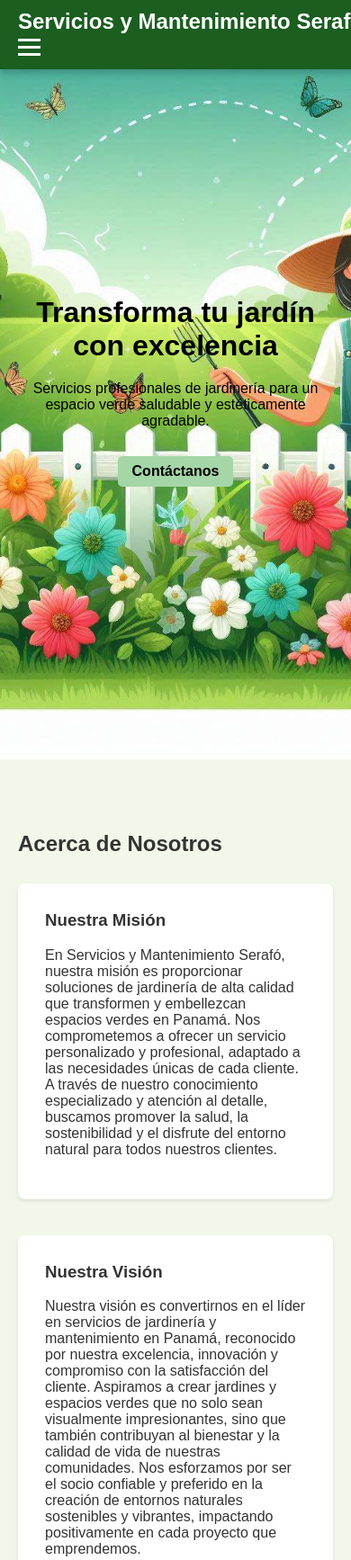
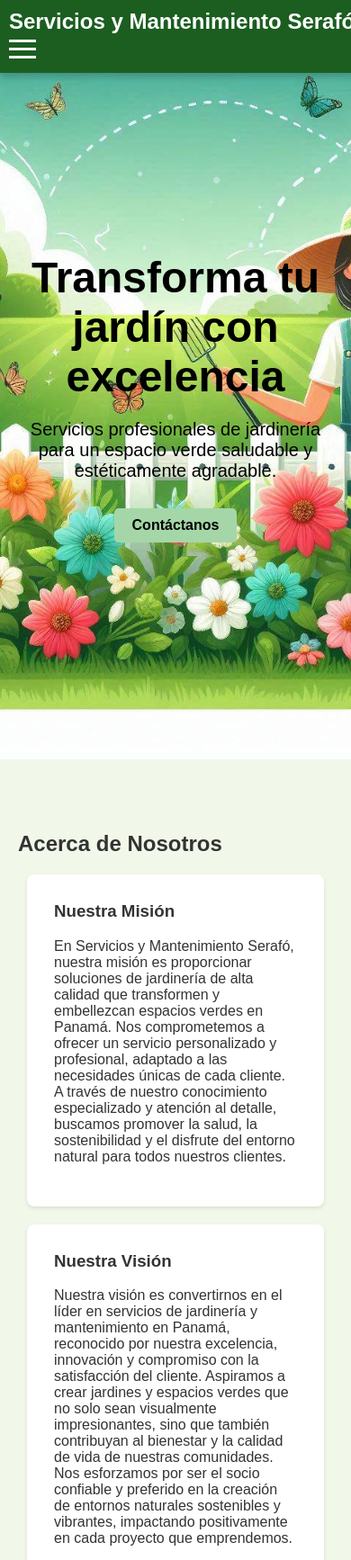
Before and after one commit to isaias2210/serviserafo, a plain HTML site: page index.html in a window 390 px wide. Shown: the top 1734 px of the page at 90% size. Drawn offline with Linux system fonts and the light colour scheme.

Commit message:
styles.css

```diff
--- a/styles.css
+++ b/styles.css
@@ -22,11 +22,12 @@ header {
     align-items: center;
     z-index: 1000;
     box-shadow: 0 4px 8px rgba(0, 0, 0, 0.2);
+    transition: padding 0.3s ease;
 }
 
 header h1 {
     margin: 0;
-    font-size: 2rem;
+    font-size: 1.8rem;
 }
 
 .menu-toggle {
@@ -338,6 +339,12 @@ footer {
 
 /* Menú para dispositivos móviles */
 @media (max-width: 767px) {
+    header {
+        padding: 10px;
+        flex-direction: column;
+        align-items: flex-start;
+    }
+
     header h1 {
         font-size: 1.5rem;
     }
@@ -347,22 +354,25 @@ footer {
     }
 
     .menu-icon {
+        display: block;
+        width: 30px;
+        height: 3px;
         background-color: #fff;
-        display: block;
+        margin: 6px auto;
     }
 
     header nav {
         display: none;
-        position: absolute;
-        top: 70px;
-        left: 0;
         width: 100%;
-        background-color: #1b5e20; /* Dark Green */
-        box-shadow: 0 4px 8px rgba(0, 0, 0, 0.2);
         flex-direction: column;
         align-items: center;
+        background-color: #1b5e20; /* Dark Green */
         padding: 20px;
+        position: absolute;
+        top: 60px;
+        left: 0;
         z-index: 1000;
+        box-shadow: 0 4px 8px rgba(0, 0, 0, 0.2);
     }
 
     header nav.active {
@@ -372,39 +382,12 @@ footer {
     header nav ul {
         flex-direction: column;
         gap: 10px;
+        width: 100%;
+        text-align: center;
     }
 
-    .hero h2 {
-        font-size: 2rem;
-    }
-
-    .hero p {
-        font-size: 1rem;
-    }
-
-    .cta-button {
-        padding: 8px 16px;
-    }
-
-    .about-content,
-    .services-content,
-    .projects-content,
-    .blog-posts,
-    .testimonials-content,
-    .gallery {
-        flex-direction: column;
-    }
-
-    .about-item,
-    .service-item,
-    .project-item,
-    .blog-post,
-    .testimonial-item {
-        margin: 10px 0;
-    }
-
-    .gallery img {
-        max-width: 100%;
+    header nav a {
+        font-size: 1.2rem;
     }
 }
 
```
